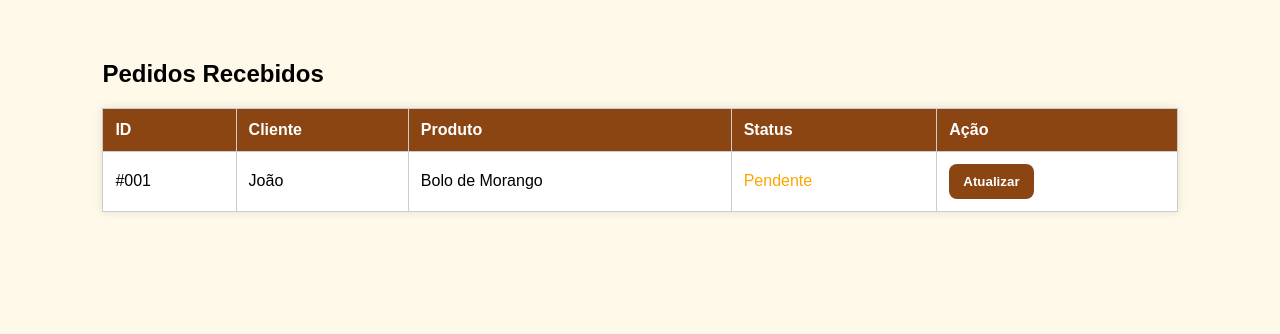
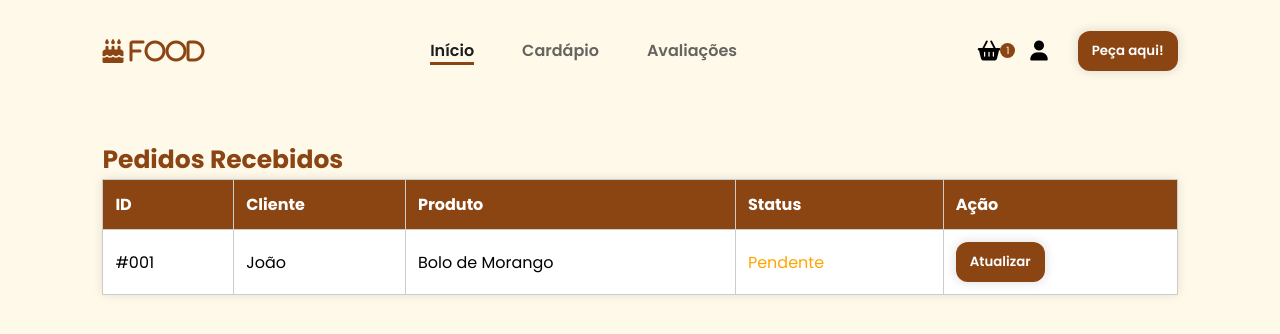
Before and after one commit to CAdagoberto/projetoJava, a web app: file src/pages/pedidos.html in a window 1280 px wide. Shown: the top 334 px of the page. Run offline with its HTML, style and script files only (its server is not run), Linux system fonts and the light colour scheme.

Commit message:
Estilizando paginas

```diff
--- a/src/pages/login.html
+++ b/src/pages/login.html
@@ -6,6 +6,7 @@
   <meta name="viewport" content="width=device-width, initial-scale=1.0">
   <title>Login - Bolos Food</title>
   <link rel="stylesheet" href="../css/login.css">
+  <link rel="stylesheet" href="../css/styles.css">
 </head>
 
 <body>
--- a/src/pages/pedidos.html
+++ b/src/pages/pedidos.html
@@ -6,9 +6,70 @@
   <meta name="viewport" content="width=device-width, initial-scale=1.0">
   <title>Gestão de Pedidos - Bolos Food</title>
   <link rel="stylesheet" href="../css/pedidos.css">
+  <link rel="stylesheet" href="../css/styles.css">
+  <script src="https://cdnjs.cloudflare.com/ajax/libs/jquery/3.7.1/jquery.min.js" integrity="sha512-v2CJ7UaYy4JwqLDIrZUI/4hqeoQieOmAZNXBeQyjo21dadnwR+8ZaIJVT8EE2iyI61OV8e6M8PP2/4hpQINQ/g==" crossorigin="anonymous" referrerpolicy="no-referrer"> </script>
+  <script src="https://unpkg.com/scrollreveal"></script>
+  <link rel="stylesheet" href="https://cdnjs.cloudflare.com/ajax/libs/font-awesome/6.5.1/css/all.min.css" integrity="sha512-DTOQO9RWCH3ppGqcWaEA1BIZOC6xxalwEsw9c2QQeAIftl+Vegovlnee1c9QX4TctnWMn13TZye+giMm8e2LwA==" crossorigin="anonymous" referrerpolicy="no-referrer" />
 </head>
 
 <body>
+  <header>
+    <nav id="navbar">
+      <i class="fa-solid fa-cake-candles" id="nav_logo"> FOOD</i>
+
+      <ul id="nav_list">
+        <li class="nav-item active">
+          <a href="#home">Início</a>
+        </li>
+        <li class="nav-item">
+          <a href="#menu">Cardápio</a>
+        </li>
+        <li class="nav-item">
+          <a href="#testimonials">Avaliações</a>
+        </li>
+      </ul>
+
+      <div class="kart-seccion">
+        <div class="kart-button">
+          <div style="display: flex; margin-right: 15px; align-items: center;">
+            <i class="fa-solid fa-basket-shopping fa-lg"></i>
+            <span>1</span>
+          </div>
+          <i class="fa-solid fa-user fa-lg"></i>
+        </div>
+
+        <button class="btn-default">
+          Peça aqui!
+        </button>
+      </div>
+
+
+
+      <button id="mobile_btn">
+        <i class="fa-solid fa-bars"></i>
+      </button>
+
+    </nav>
+
+    <div id="mobile_menu">
+      <ul id="mobile_nav_list">
+        <li class="nav-item">
+          <a href="#home">Início</a>
+        </li>
+        <li class="nav-item">
+          <a href="#menu">Cardápio</a>
+        </li>
+        <li class="nav-item">
+          <a href="#testimonials">Avaliações</a>
+        </li>
+      </ul>
+
+      <button class="btn-default">
+        Peça aqui
+      </button>
+    </div>
+  </header>
+
   <section id="admin-pedidos">
     <h2 class="section-title">Pedidos Recebidos</h2>
     <table>
```
Also changed, not shown: src/pages/cardapio.html (+62 -0 lines).
